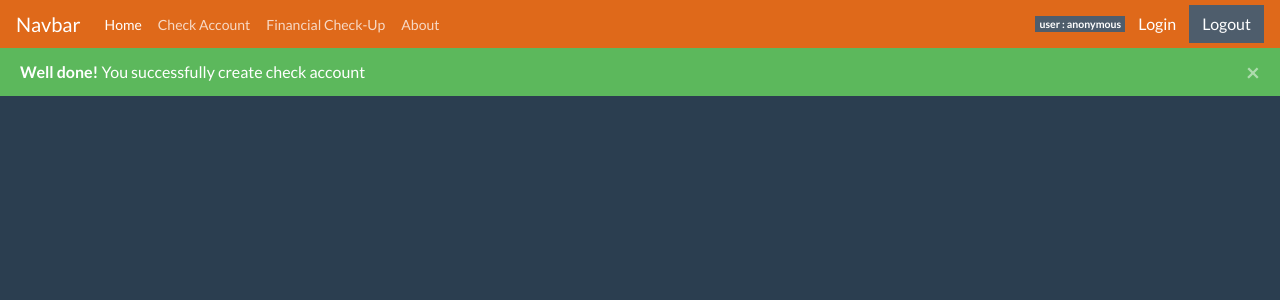
After one commit to kuttamuwa/DumanCPMS, a Django app: page /checkaccount/succeed/ in a window 1280 px wide. The commit adds this page. Shown: the top 300 px of the page. Run offline with Django 3.2, Linux system fonts and the light colour scheme; parts of the project's set-up code (start-up, migrations or seed data) failed here and were passed over.

Commit message:
succeed okay

```diff
--- a/checkaccount/urls.py
+++ b/checkaccount/urls.py
@@ -10,11 +10,12 @@ urlpatterns = [
     path('', views.checkaccount_mainpage),
     # path('checkaccount/retrieve', views.CheckAccountFormView.as_view(), name='checkaccount-retrieve'),
     path('retrieve/', views.check_account_search, name='checkaccount-retrieve'),
-    path('create/', views.CheckAccountFormCreateView.as_view(), name='checkaccount-create'),
+    path('create/', views.CheckAccountFormCreateView.as_view(success_url='/checkaccount/succeed'),
+         name='checkaccount-create'),
 
+    path('succeed/', views.succeed_create_check_account),
     path('loginapp/', auth_views.LoginView.as_view(), name='app-login')
 ]
-
 
 """
 search
--- a/checkaccount/views.py
+++ b/checkaccount/views.py
@@ -3,6 +3,7 @@ from django.contrib.auth.views import LoginView, LogoutView
 from django.http.response import JsonResponse, HttpResponse, HttpResponseRedirect, HttpResponseForbidden
 from django.shortcuts import render
 # Create your views here.
+from django.urls import reverse
 from django.utils.decorators import method_decorator
 from django.views.generic.base import View
 from django.views.generic.edit import DeleteView, UpdateView, CreateView
@@ -36,6 +37,10 @@ def not_in_checkaccount_group(user):
     # todo : https://stackoverflow.com/questions/29682704/how-to-use-the-user-passes-test-decorator-in-class-based-views
     # todo: permissions ekleyelim
     # or user.user_permissions
+
+
+def succeed_create_check_account(request):
+    return render(request, 'checkaccount/succeed_form.html')
 
 
 @login_required(login_url='/login')
@@ -94,7 +99,7 @@ class CheckAccountFormView(View):
 class CheckAccountFormCreateView(CreateView):  # , LoginRequiredMixin):
     template_name = 'checkaccount/checkaccount_form.html'
     # form_class = CheckAccountForm
-    # success_url = 'checkaccount/succeeded_form.html'
+    # success_url = 'checkaccount/succeed_form.html'
     model = CheckAccount
 
     fields = '__all__'
--- a/templates/checkaccount/checkaccount_form.html
+++ b/templates/checkaccount/checkaccount_form.html
@@ -6,7 +6,7 @@
         <form method="post">
             {% csrf_token %}
             {{ form|crispy}}
-            <button  type="submit"  class="btn btn-success">Login</button>
+            <button  type="submit"  class="btn btn-success">Create Check Account</button>
         </form>
     </div>
 {% endblock %}
--- /dev/null
+++ b/templates/checkaccount/succeed_form.html
@@ -0,0 +1,9 @@
+{% extends 'base.html' %}
+
+{% block content %}
+    <div class="alert alert-dismissible alert-success">
+        <button type="button" class="close" data-dismiss="alert">&times;</button>
+        <strong>Well done!</strong> You successfully create check account
+    </div>
+
+{% endblock %}
--- a/templates/checkaccount/succeeded_form.html
+++ /dev/null
@@ -1,5 +0,0 @@
-{% extends 'base.html' %}
-
-{% block content %}
-    <h1> TEŞEKKÜRLER </h1>
-{% endblock %}
```
Also changed, not shown: checkaccount/models.py (+1 -15 lines).
